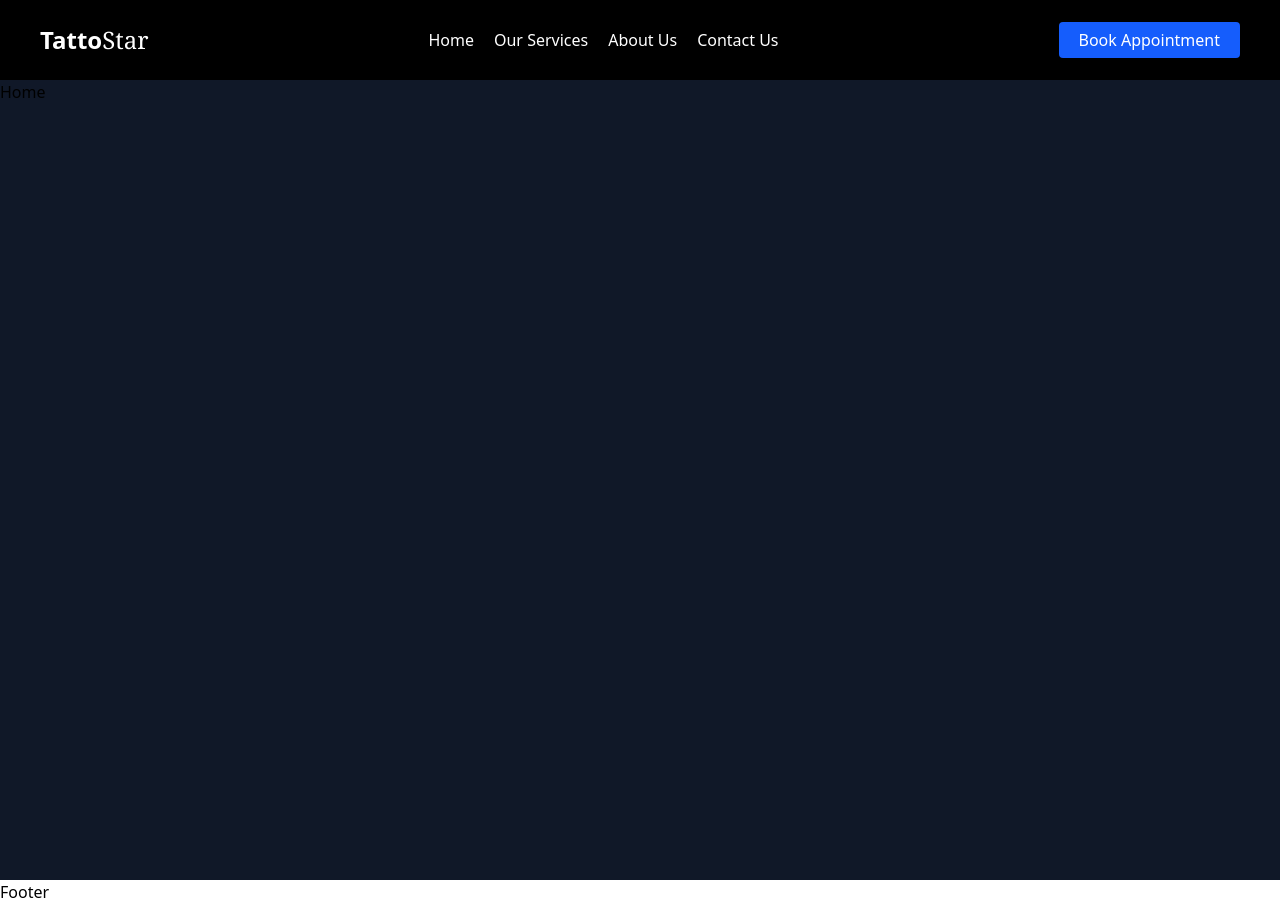
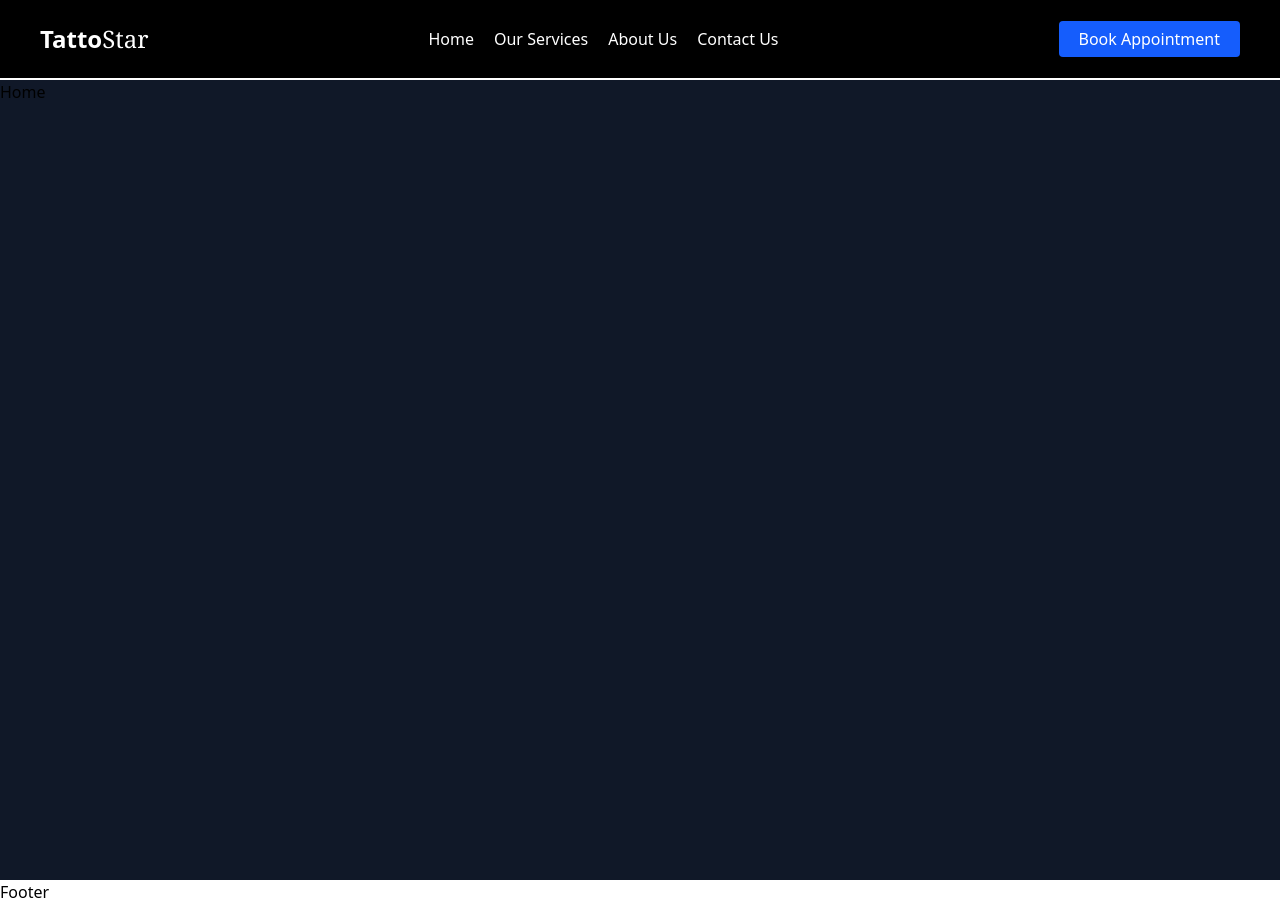
Before and after one commit to chithraksha16/tattostar, a Next.js app: page / in a window 1280 px wide. Built offline with nearby package versions, Linux system fonts and the light colour scheme.

Commit message:
border added to header

```diff
--- a/components/Header.tsx
+++ b/components/Header.tsx
@@ -2,7 +2,7 @@ import Button from "./ui/Button"
 
 const Header = () => {
   return (
-    <div className="w-full h-20 flex items-center bg-black text-white shadow-lg">
+    <div className="w-full h-20 flex items-center bg-black text-white shadow-lg border-b-2 border-white ">
       <nav className="w-full px-10 flex justify-between items-center">
       <h3 className="text-2xl text-white font-black">Tatto<span className="font-serif font-medium">Star</span></h3>
       <ul className="list-none flex gap-5 text-white text-base font-medium">
```
